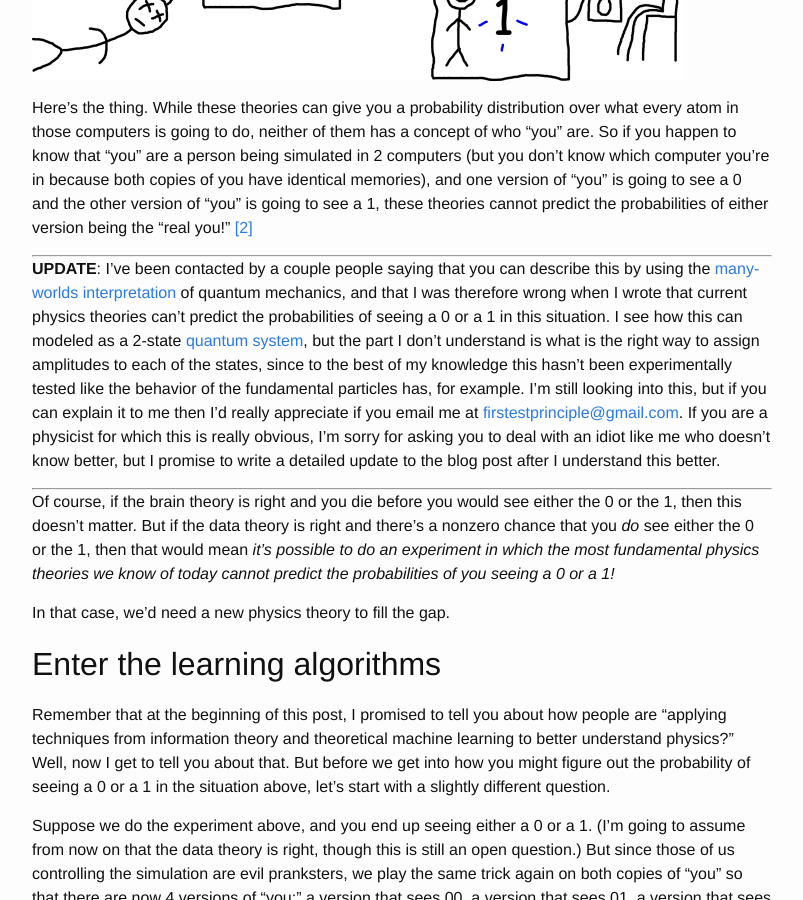
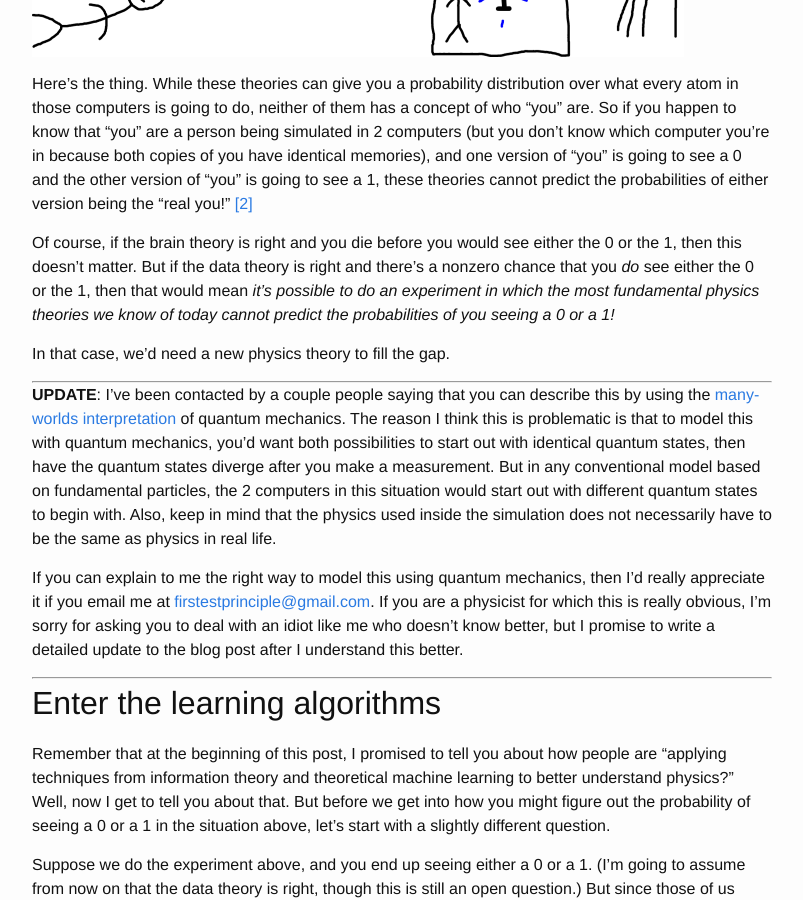
Before and after one commit to ad510/firstest-principle, a Jekyll site: the page built from _posts/2016-07-10-learning.md, in a window 1280 px wide and 900 px high, scrolled down 6430 px. Shown: the whole window, without its empty margins (238-1041 px from the left). Built offline with Jekyll 4.4.1, drawn with Linux system fonts in a browser that asks for light colours; some of the changed text lies outside the part shown.

Commit message:
clarify problems with many-worlds

```diff
--- a/_posts/2016-07-10-learning.md
+++ b/_posts/2016-07-10-learning.md
@@ -2,7 +2,7 @@
 layout: post
 title:  "What learning algorithms can predict that our physics theories might not"
 ---
-**UPDATE**: I should've clarified something about this blog post before sharing it with people. This blog post describes a proposal that, if correct, could solve a major unsolved problem in physics. Almost everyone I've discussed it with in person thinks it is wrong, and I think it is probably wrong too. The trouble is that everyone I've discussed it with seems to think some parts of this are obviously right and the other parts are obviously wrong, but no one seems to have the same opinion on *which* parts are obviously right and which parts are obviously wrong. So as you read this, keep in mind that there is probably at least one serious, fundamental error somewhere in this post. (Actually, it [might be this](#update-many-worlds).) If you think you see one, please email me at [firstestprinciple@gmail.com](mailto:firstestprinciple@gmail.com), and be *very specific* about what exactly is wrong with this proposal, because many things that may seem to be wrong with it at first glance turn out to not be problems after deeper analysis.
+**UPDATE**: I should've clarified something about this blog post before sharing it with people. This blog post describes a proposal that, if correct, could solve a major unsolved problem in physics. Almost everyone I've discussed it with in person agrees that it is wrong, and that parts of it are obviously right and other parts are obviously wrong. The trouble is that no one seems to have the same opinion on *which* parts are obviously right and which parts are obviously wrong. So as you read this, keep in mind that there is likely to be at least one serious, fundamental error somewhere in this post. If you think you see one, please email me at [firstestprinciple@gmail.com](mailto:firstestprinciple@gmail.com), and be *very specific* about what exactly is wrong with this proposal, because many things that may seem to be wrong with it at first glance turn out to not be problems after deeper analysis.
 
 ---
 
@@ -91,15 +91,17 @@ Well, then, how about we do this the proper way, and use the fundamental laws of
 
 Here's the thing. While these theories can give you a probability distribution over what every atom in those computers is going to do, neither of them has a concept of who "you" are. So if you happen to know that "you" are a person being simulated in 2 computers (but you don't know which computer you're in because both copies of you have identical memories), and one version of "you" is going to see a 0 and the other version of "you" is going to see a 1, these theories cannot predict the probabilities of either version being the "real you!" <a id="fnref2" href="#fn2">[2]</a>
 
----
+Of course, if the brain theory is right and you die before you would see either the 0 or the 1, then this doesn't matter. But if the data theory is right and there's a nonzero chance that you *do* see either the 0 or the 1, then that would mean *it's possible to do an experiment in which the most fundamental physics theories we know of today cannot predict the probabilities of you seeing a 0 or a 1!*
 
-<a id="update-many-worlds"></a>**UPDATE**: I've been contacted by a couple people saying that you can describe this by using the [many-worlds interpretation](https://en.wikipedia.org/wiki/Many-worlds_interpretation) of quantum mechanics, and that I was therefore wrong when I wrote that current physics theories can't predict the probabilities of seeing a 0 or a 1 in this situation. I see how this can modeled as a 2-state [quantum system](http://scottaaronson.com/democritus/lec9.html), but the part I don't understand is what is the right way to assign amplitudes to each of the states, since to the best of my knowledge this hasn't been experimentally tested like the behavior of the fundamental particles has, for example. I'm still looking into this, but if you can explain it to me then I'd really appreciate if you email me at [firstestprinciple@gmail.com](mailto:firstestprinciple@gmail.com). If you are a physicist for which this is really obvious, I'm sorry for asking you to deal with an idiot like me who doesn't know better, but I promise to write a detailed update to the blog post after I understand this better.
+In that case, we'd need a new physics theory to fill the gap.
 
 ---
 
-Of course, if the brain theory is right and you die before you would see either the 0 or the 1, then this doesn't matter. But if the data theory is right and there's a nonzero chance that you *do* see either the 0 or the 1, then that would mean *it's possible to do an experiment in which the most fundamental physics theories we know of today cannot predict the probabilities of you seeing a 0 or a 1!*
+**UPDATE**: I've been contacted by a couple people saying that you can describe this by using the [many-worlds interpretation](https://en.wikipedia.org/wiki/Many-worlds_interpretation) of quantum mechanics. The reason I think this is problematic is that to model this with quantum mechanics, you'd want both possibilities to start out with identical quantum states, then have the quantum states diverge after you make a measurement. But in any conventional model based on fundamental particles, the 2 computers in this situation would start out with different quantum states to begin with. Also, keep in mind that the physics used inside the simulation does not necessarily have to be the same as physics in real life.
 
-In that case, we'd need a new physics theory to fill the gap.
+If you can explain to me the right way to model this using quantum mechanics, then I'd really appreciate it if you email me at [firstestprinciple@gmail.com](mailto:firstestprinciple@gmail.com). If you are a physicist for which this is really obvious, I'm sorry for asking you to deal with an idiot like me who doesn't know better, but I promise to write a detailed update to the blog post after I understand this better.
+
+---
 
 ## Enter the learning algorithms
 
```
